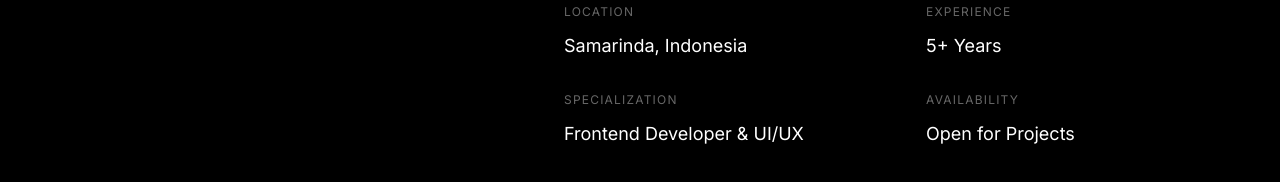
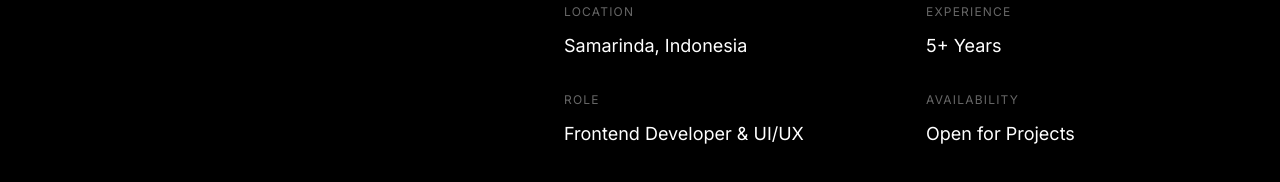
Before and after one commit to mhmmdarsy/arc-porto, a React (Vite) app: page / in a window 1280 px wide. Shown: the part 1296-1478 px from the top of the page. Built offline with nearby package versions, Linux system fonts and the light colour scheme.

Commit message:
refactor: update label from 'Specialization' to 'Role' in AboutSection component

```diff
--- a/src/components/sections/about/AboutSection.tsx
+++ b/src/components/sections/about/AboutSection.tsx
@@ -59,7 +59,7 @@ export function AboutSection() {
               </div>
               <div>
                 <p className="text-xs uppercase tracking-widest opacity-40 mb-3">
-                  Specialization
+                  Role
                 </p>
                 <p className="text-lg">Frontend Developer & UI/UX</p>
               </div>
```
